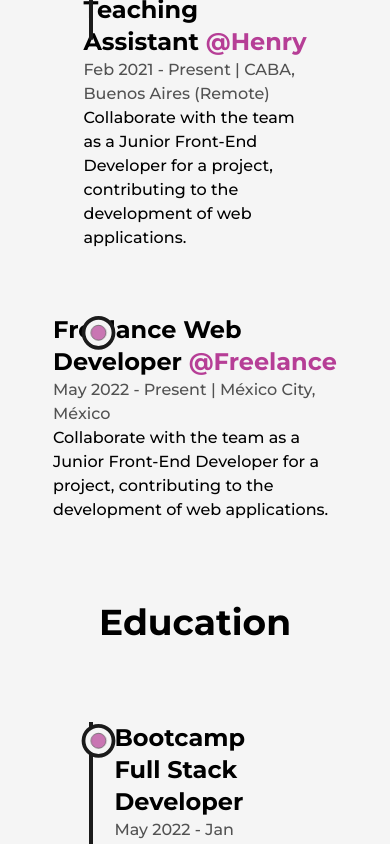
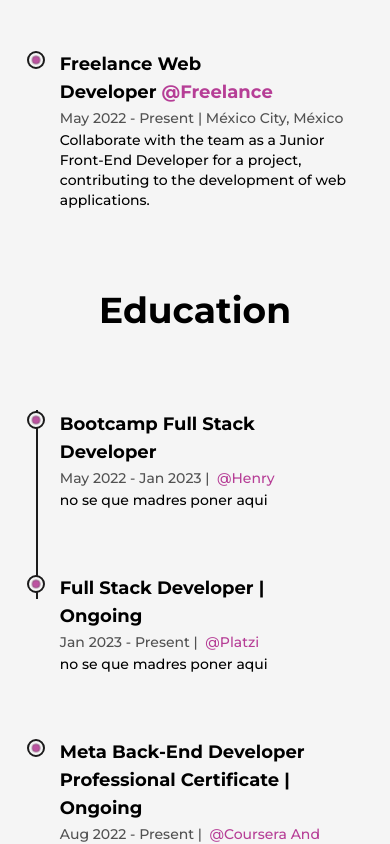
Before and after one commit to Vontrauwitz/vontrauwitz-portfolio, a Next.js app: page /about in a window 390 px wide. Shown: the part 2780-3624 px from the top of the page. Built offline with nearby package versions, Linux system fonts and the light colour scheme.

Commit message:
componente de experience y education son responsives

```diff
--- a/src/components/Education.js
+++ b/src/components/Education.js
@@ -10,7 +10,7 @@ const Details = ({ type, schoolLink, place, info, position, company, companyLink
   return (
 
     <li ref={ref}
-      className='my-8 first:mt-0 last:mb-0 w-[60%] mx-auto flex flex-col  justify-between'
+      className='my-8 first:mt-0 last:mb-0 w-[60%] mx-auto flex flex-col  justify-between md:w-[80%]'
     >
 
       <LilIcon reference={ref} />
@@ -21,10 +21,10 @@ const Details = ({ type, schoolLink, place, info, position, company, companyLink
         transition={{ duration: 0.5, type: "spring" }}
       >
         <h3
-          className='capitalize font-bold text-2xl'
+          className='capitalize font-bold text-2xl sm:text-xl xs:text-lg'
         >{type}
         </h3>
-        <span className='capitalize font-medium text-dark/75'>
+        <span className='capitalize font-medium text-dark/75 xs:text-sm'>
           {time} | &nbsp;
           <a
             href={schoolLink}
@@ -34,7 +34,7 @@ const Details = ({ type, schoolLink, place, info, position, company, companyLink
             @{place}
           </a>
         </span>
-        <p className='font-medium w-full'>
+        <p className='font-medium w-full md:text-sm'>
           {info}
         </p>
       </motion.div>
@@ -53,20 +53,22 @@ const Education = () => {
 
   return (
     <div className='my-20'>
-      <h2 className='font-bold text-8xl mb-20 w-full text-center lg:!text-7xl md:!text-5xl sm:!text-4xl'>Education</h2>
+      <h2 className='font-bold text-8xl mb-20 w-full text-center lg:!text-7xl md:!text-5xl sm:!text-4xl'>
+        Education
+      </h2>
       <div
         ref={ref}
-        className='w-[75%] mx-auto relative '
+        className='w-[75%] mx-auto relative lg:w-[90%] md:w-full'
       >
 
         <motion.div
           style={{
             scaleY: scrollYProgress
           }}
-          className='absolute left-7 top-0 w-[4px] h-full bg-dark origin-top dark:bg-light' />
+          className='absolute left-7 top-0 w-[4px] h-full bg-dark origin-top dark:bg-light md:w-[2px] md_left-[30px] xs:left-[20px] ' />
 
         <ul
-          className='w-full flex flex-col items-start justify-between ml-4:'
+          className='w-full flex flex-col items-start justify-between ml-4 xs:ml-2'
         >
           {education.map((edu, index) => (
             <Details
--- a/src/components/Experience.js
+++ b/src/components/Experience.js
@@ -10,7 +10,7 @@ const Details = ({ position, company, companyLink, time, address, work }) => {
   return (
 
     <li ref={ref}
-      className='my-8 first:mt-0 last:mb-0 w-[60%] mx-auto flex flex-col items-center justify-between'
+      className='my-8 first:mt-0 last:mb-0 w-[60%] mx-auto flex flex-col items-center justify-between md:w-[80%]'
     >
 
       <LilIcon reference={ref} />
@@ -21,7 +21,7 @@ const Details = ({ position, company, companyLink, time, address, work }) => {
         transition={{ duration: 0.5, type: "spring" }}
       >
         <h3
-          className='capitalize font-bold text-2xl'
+          className='capitalize font-bold text-2xl sm:text-xl xs:text-lg'
         >
           {position}&nbsp;
           <a
@@ -32,10 +32,10 @@ const Details = ({ position, company, companyLink, time, address, work }) => {
             @{company}
           </a>
         </h3>
-        <span className='capitalize font-medium text-dark/75'>
+        <span className='capitalize font-medium text-dark/75 xs:text-sm'>
           {time} | {address}
         </span>
-        <p className='font-medium w-full'>
+        <p className='font-medium w-full md:text-sm'>
           {work}
         </p>
       </motion.div>
@@ -53,20 +53,22 @@ const Experience = () => {
 
   return (
     <div className='my-10'>
-      <h2 className='font-bold text-8xl mb-20 w-full text-center lg:!text-7xl md:!text-5xl sm:!text-4xl'>Experience</h2>
+      <h2 className='font-bold text-8xl mb-20 w-full text-center lg:!text-7xl md:!text-5xl sm:!text-4xl'>
+        Experience
+      </h2>
       <div
         ref={ref}
-        className='w-[75%] mx-auto relative '
+        className='w-[75%] mx-auto relative lg:w-[90%] md:w-full'
       >
 
         <motion.div
           style={{
             scaleY: scrollYProgress
           }}
-          className='absolute left-7 top-0 w-[4px] h-full bg-dark origin-top dark:bg-light' />
+          className='absolute left-7 top-0 w-[4px] h-full bg-dark origin-top dark:bg-light md:w-[2px] md_left-[30px] xs:left-[20px]' />
 
         <ul
-          className='w-full flex flex-col items-start justify-between ml-4:'
+          className='w-full flex flex-col items-start justify-between ml-4 xs:ml-2'
         >
           {experience.map((exp, index) => (
             <Details
--- a/src/components/LilIcon.js
+++ b/src/components/LilIcon.js
@@ -9,7 +9,7 @@ const LilIcon = ({ reference }) => {
 
   return (
     <figure className="absolute left-0 stroke-dark dark:stroke-light">
-      <svg className="-rotate-90" width="75" height="75" viewBox="0 0 100 100">
+      <svg className="-rotate-90 md:w-[70px] md:h-[70px] xs:w-[40px] xs:h-[40px]" width="75" height="75" viewBox="0 0 100 100">
         <circle cx="75" cy="50" r="20" className="stroke-primary dark:stroke-primaryDark stroke-1 fill-none" />
         <motion.circle
           cx="75"
--- /dev/null
+++ b/src/components/Transition.js
@@ -0,0 +1,11 @@
+import React from 'react';
+
+const Transition = () => {
+  return (
+    <div>
+
+    </div>
+  );
+}
+
+export default Transition;
```
